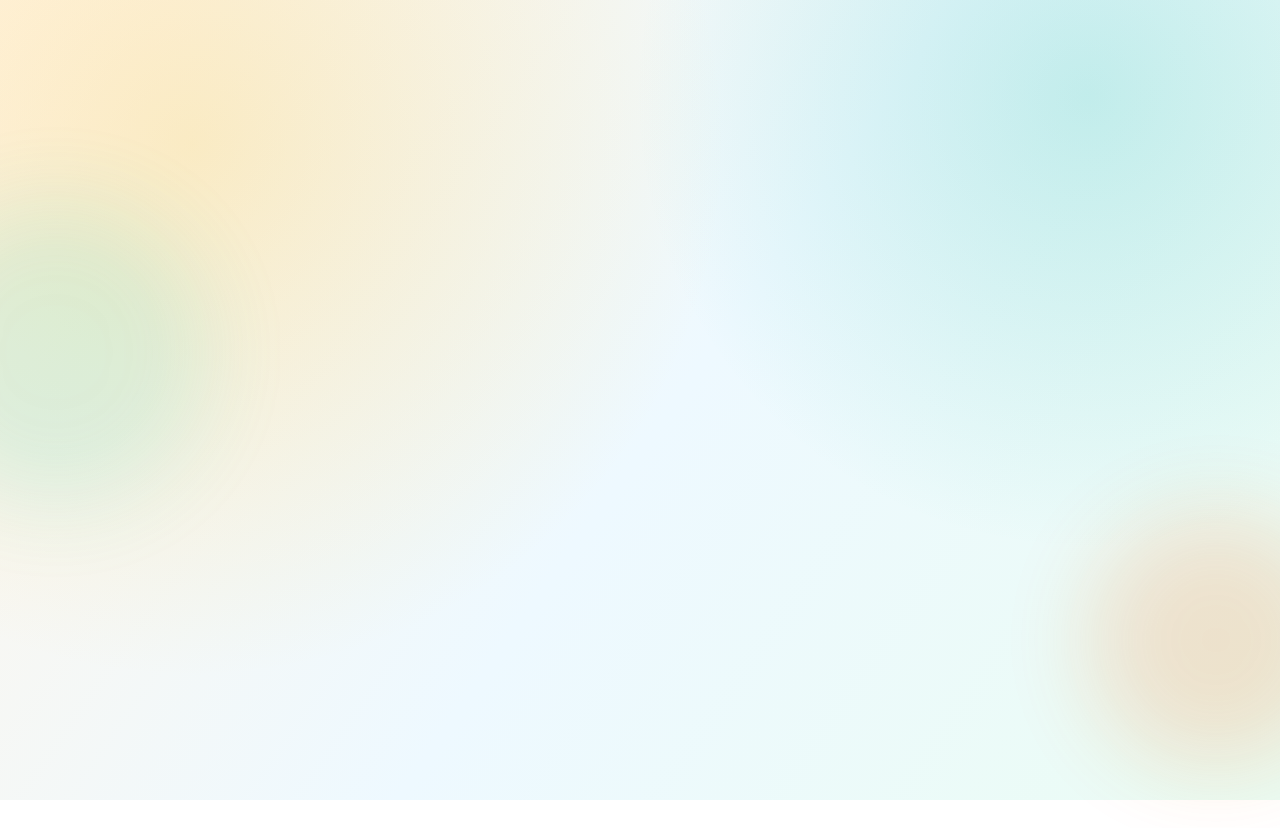
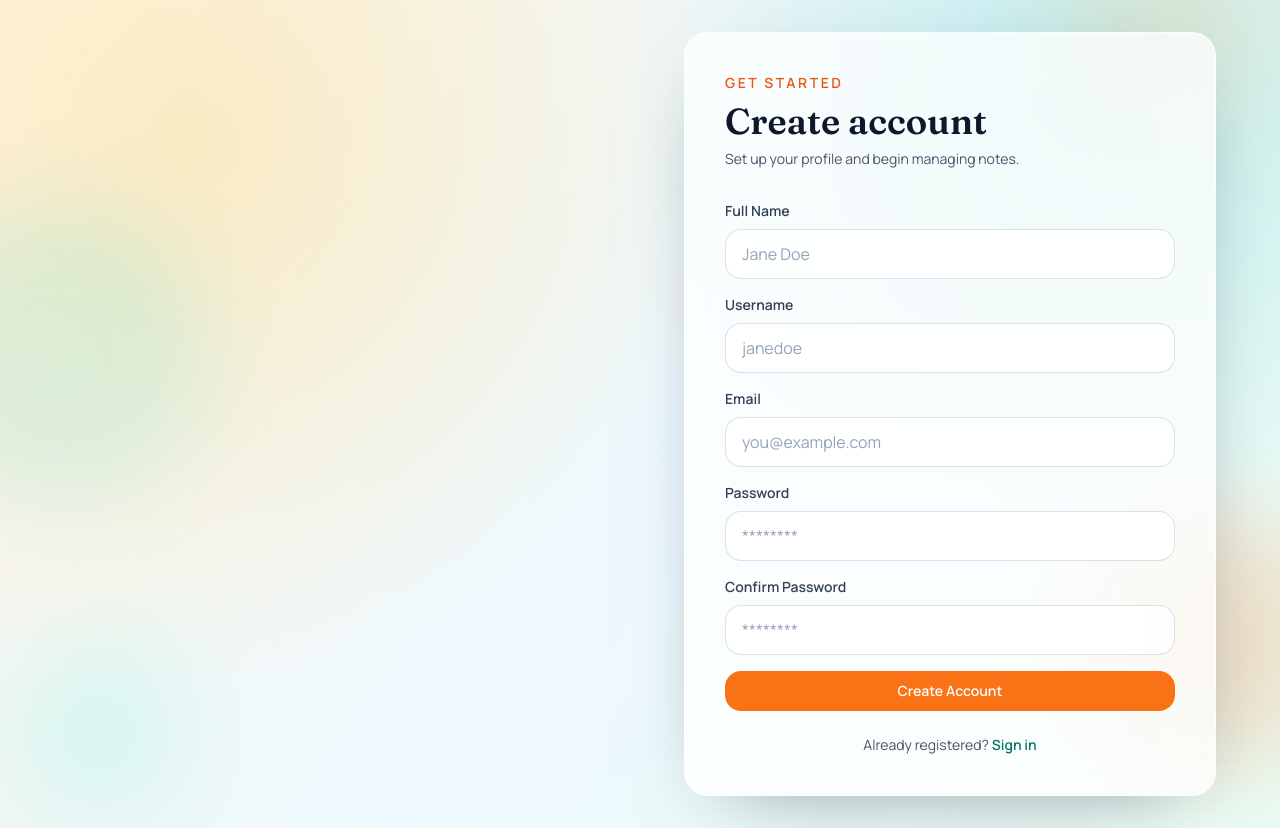
Before and after one commit to sudhanshu-on/Notes-API, a React app in the folder frontend/: page /register in a window 1280 px wide. Before the commit this address had no page. Before the commit the page ends 800 px from the top, so only its background shows below. Built offline with nearby package versions, Linux system fonts and the light colour scheme; the HTML template or start-up script is replaced by a standard one.

Commit message:
register page added

```diff
--- a/frontend/src/App.jsx
+++ b/frontend/src/App.jsx
@@ -1,11 +1,13 @@
 import { Routes, Route } from 'react-router-dom';
 import Login from "./pages/Login";
 import Dashboard from "./pages/Dashboard";
+import Register from './pages/Register';
 
 function App() {
   return (
     <Routes>
       <Route path="/" element={<Login />} />
+      <Route path="/register" element={<Register />} />
       <Route path="/dashboard" element={<Dashboard />} />
     </Routes>
   );
--- a/frontend/src/pages/Login.jsx
+++ b/frontend/src/pages/Login.jsx
@@ -1,13 +1,16 @@
 import { useState } from 'react';
-import { useNavigate } from 'react-router-dom';
+import { Link, useLocation, useNavigate } from 'react-router-dom';
 import API from '../api/axios';
 
 function Login() {
   const navigate = useNavigate();
+  const location = useLocation();
   const [email, setEmail] = useState('');
   const [password, setPassword] = useState('');
   const [loading, setLoading] = useState(false);
   const [error, setError] = useState('');
+  const registrationSuccess = location.state?.registered;
+  const registeredEmail = location.state?.email;
 
   const handleLogin = async (event) => {
     event.preventDefault();
@@ -118,10 +121,22 @@ function Login() {
             </div>
 
             {error ? <div className="status-banner status-error">{error}</div> : null}
+            {registrationSuccess ? (
+              <div className="status-banner status-success">
+                Account created{registeredEmail ? ` for ${registeredEmail}` : ''}. Please log in.
+              </div>
+            ) : null}
 
             <button type="submit" className="primary-btn w-full" disabled={loading}>
               {loading ? 'Signing in...' : 'Login to Dashboard'}
             </button>
+
+            <p className="pt-2 text-center text-sm text-slate-600">
+              New here?{' '}
+              <Link to="/register" className="font-semibold text-teal-700 hover:text-teal-800">
+                Create an account
+              </Link>
+            </p>
           </form>
         </section>
       </div>
--- /dev/null
+++ b/frontend/src/pages/Register.jsx
@@ -0,0 +1,217 @@
+import { useEffect, useState } from 'react';
+import { Link, useNavigate } from 'react-router-dom';
+import API from '../api/axios';
+
+function Register() {
+  const navigate = useNavigate();
+
+  const [name, setName] = useState('');
+  const [username, setUsername] = useState('');
+  const [email, setEmail] = useState('');
+  const [password, setPassword] = useState('');
+  const [confirmPassword, setConfirmPassword] = useState('');
+  const [loading, setLoading] = useState(false);
+  const [error, setError] = useState('');
+
+  useEffect(() => {
+    if (localStorage.getItem('token')) {
+      navigate('/dashboard');
+    }
+  }, [navigate]);
+
+  const handleRegister = async (event) => {
+    event.preventDefault();
+    setError('');
+
+    const trimmedName = name.trim();
+    const trimmedUsername = username.trim();
+    const trimmedEmail = email.trim().toLowerCase();
+
+    if (!trimmedName || !trimmedUsername || !trimmedEmail || !password || !confirmPassword) {
+      setError('Fill in all fields to create your account.');
+      return;
+    }
+
+    if (password.length < 6) {
+      setError('Password must be at least 6 characters long.');
+      return;
+    }
+
+    if (password !== confirmPassword) {
+      setError('Passwords do not match.');
+      return;
+    }
+
+    try {
+      setLoading(true);
+      await API.post('/auth/register', {
+        name: trimmedName,
+        username: trimmedUsername,
+        email: trimmedEmail,
+        password,
+      });
+
+      navigate('/', {
+        state: {
+          registered: true,
+          email: trimmedEmail,
+        },
+      });
+    } catch (err) {
+      setError(err?.response?.data?.message || 'Registration failed. Please try again.');
+    } finally {
+      setLoading(false);
+    }
+  };
+
+  return (
+    <div className="relative min-h-screen overflow-hidden px-4 py-8 sm:px-6 lg:px-10">
+      <div className="pointer-events-none absolute -top-8 right-10 h-36 w-36 rounded-full bg-orange-300/40 blur-3xl float-slow" />
+      <div
+        className="pointer-events-none absolute bottom-6 left-8 h-32 w-32 rounded-full bg-teal-300/40 blur-3xl float-slow"
+        style={{ animationDelay: '1.5s' }}
+      />
+
+      <div className="mx-auto grid max-w-6xl items-center gap-8 lg:min-h-[calc(100vh-4rem)] lg:grid-cols-[1.05fr_0.95fr]">
+        <section className="panel-surface reveal-up hidden p-8 lg:block">
+          <p className="text-sm font-semibold uppercase tracking-[0.18em] text-teal-700">
+            Notes API Workspace
+          </p>
+          <h1 className="font-display mt-3 text-5xl leading-tight text-slate-900">
+            Build your own note command center.
+          </h1>
+          <p className="mt-5 max-w-xl text-base leading-relaxed text-slate-600">
+            Create an account to store your ideas, capture updates, and keep your workflow
+            organized in one place.
+          </p>
+
+          <div className="mt-8 grid gap-3 sm:grid-cols-3">
+            <div className="rounded-2xl border border-white/70 bg-white/80 p-4">
+              <p className="text-xs font-semibold uppercase tracking-[0.15em] text-slate-500">
+                Structured Notes
+              </p>
+              <p className="mt-2 text-sm text-slate-700">Store every thought with clear titles and details.</p>
+            </div>
+            <div className="rounded-2xl border border-white/70 bg-white/80 p-4">
+              <p className="text-xs font-semibold uppercase tracking-[0.15em] text-slate-500">
+                Easy Updates
+              </p>
+              <p className="mt-2 text-sm text-slate-700">Edit notes anytime and surface the latest work fast.</p>
+            </div>
+            <div className="rounded-2xl border border-white/70 bg-white/80 p-4">
+              <p className="text-xs font-semibold uppercase tracking-[0.15em] text-slate-500">
+                Personal Space
+              </p>
+              <p className="mt-2 text-sm text-slate-700">Your notes are scoped to your own account.</p>
+            </div>
+          </div>
+        </section>
+
+        <section className="panel-surface reveal-up p-6 sm:p-8 lg:p-10" style={{ animationDelay: '0.08s' }}>
+          <p className="text-sm font-semibold uppercase tracking-[0.18em] text-orange-600">Get started</p>
+          <h2 className="font-display mt-2 text-4xl text-slate-900">Create account</h2>
+          <p className="mt-2 text-sm text-slate-600">
+            Set up your profile and begin managing notes.
+          </p>
+
+          <form onSubmit={handleRegister} className="mt-8 space-y-4">
+            <div>
+              <label htmlFor="name" className="mb-2 block text-sm font-semibold text-slate-700">
+                Full Name
+              </label>
+              <input
+                id="name"
+                type="text"
+                value={name}
+                onChange={(event) => setName(event.target.value)}
+                placeholder="Jane Doe"
+                className="input-field"
+                autoComplete="name"
+                required
+              />
+            </div>
+
+            <div>
+              <label htmlFor="username" className="mb-2 block text-sm font-semibold text-slate-700">
+                Username
+              </label>
+              <input
+                id="username"
+                type="text"
+                value={username}
+                onChange={(event) => setUsername(event.target.value)}
+                placeholder="janedoe"
+                className="input-field"
+                autoComplete="username"
+                required
+              />
+            </div>
+
+            <div>
+              <label htmlFor="email" className="mb-2 block text-sm font-semibold text-slate-700">
+                Email
+              </label>
+              <input
+                id="email"
+                type="email"
+                value={email}
+                onChange={(event) => setEmail(event.target.value)}
+                placeholder="you@example.com"
+                className="input-field"
+                autoComplete="email"
+                required
+              />
+            </div>
+
+            <div>
+              <label htmlFor="password" className="mb-2 block text-sm font-semibold text-slate-700">
+                Password
+              </label>
+              <input
+                id="password"
+                type="password"
+                value={password}
+                onChange={(event) => setPassword(event.target.value)}
+                placeholder="********"
+                className="input-field"
+                autoComplete="new-password"
+                required
+              />
+            </div>
+
+            <div>
+              <label htmlFor="confirmPassword" className="mb-2 block text-sm font-semibold text-slate-700">
+                Confirm Password
+              </label>
+              <input
+                id="confirmPassword"
+                type="password"
+                value={confirmPassword}
+                onChange={(event) => setConfirmPassword(event.target.value)}
+                placeholder="********"
+                className="input-field"
+                autoComplete="new-password"
+                required
+              />
+            </div>
+
+            {error ? <div className="status-banner status-error">{error}</div> : null}
+
+            <button type="submit" className="primary-btn w-full" disabled={loading}>
+              {loading ? 'Creating account...' : 'Create Account'}
+            </button>
+
+            <p className="pt-2 text-center text-sm text-slate-600">
+              Already registered?{' '}
+              <Link to="/" className="font-semibold text-teal-700 hover:text-teal-800">
+                Sign in
+              </Link>
+            </p>
+          </form>
+        </section>
+      </div>
+    </div>
+  );
+}
+
+export default Register;
```
